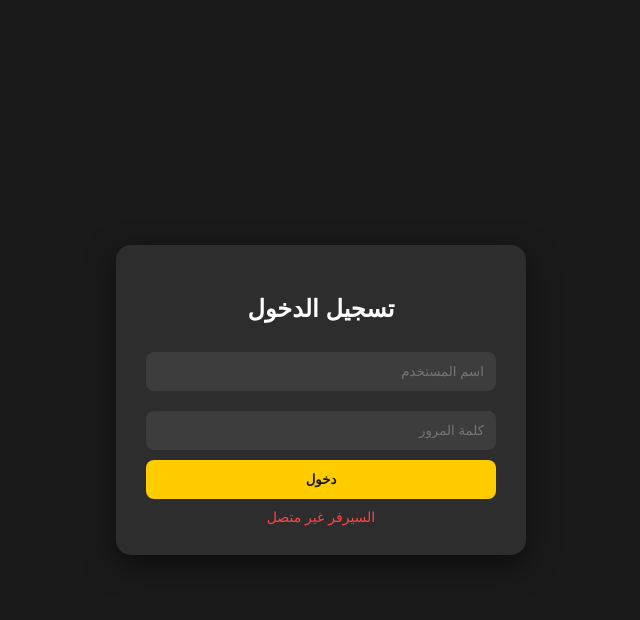
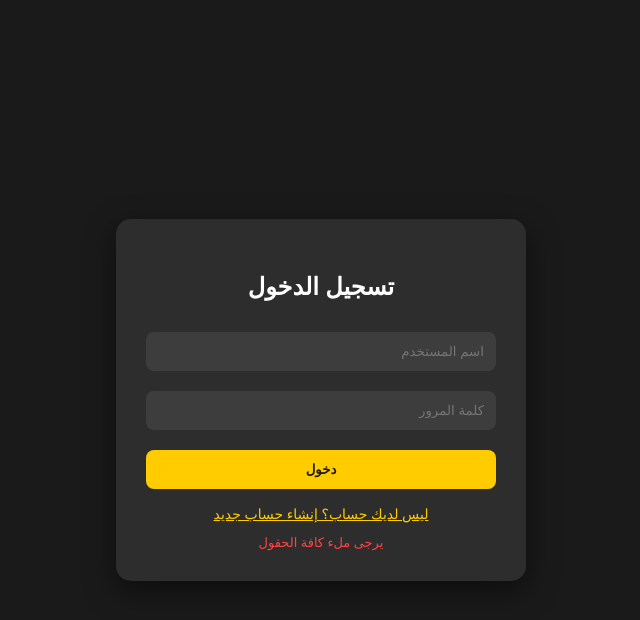
Before and after one commit to bravo36bs-bit/linkpad, a website: page public/login.html in a window 1280 px wide. Both pictures are taken after a click on the button "دخول". Shown: the whole page, without its empty margins (319-959 px from the left). Drawn offline with Linux system fonts and the light colour scheme; no server answers.

Commit message:
Fix dashboard errors and merge register section

```diff
--- a/public/login.html
+++ b/public/login.html
@@ -2,35 +2,66 @@
 <html lang="ar" dir="rtl">
 <head>
     <meta charset="UTF-8">
-    <title>Falcon Office - تسجيل الدخول</title>
+    <title>Falcon Office - الدخول والتسجيل</title>
     <style>
-        body { background: #1a1a1a; color: white; font-family: sans-serif; display: flex; justify-content: center; align-items: center; height: 100vh; margin: 0; }
-        .login-card { background: #2d2d2d; padding: 30px; border-radius: 15px; box-shadow: 0 10px 30px rgba(0,0,0,0.5); width: 350px; text-align: center; }
+        body { background: #1a1a1a; color: white; font-family: 'Segoe UI', sans-serif; display: flex; justify-content: center; align-items: center; height: 100vh; margin: 0; }
+        .card { background: #2d2d2d; padding: 30px; border-radius: 15px; box-shadow: 0 10px 30px rgba(0,0,0,0.5); width: 350px; text-align: center; }
         input { width: 100%; padding: 12px; margin: 10px 0; border-radius: 8px; border: none; background: #3d3d3d; color: white; box-sizing: border-box; }
-        button { width: 100%; padding: 12px; border-radius: 8px; border: none; background: #ffcc00; color: #1a1a1a; font-weight: bold; cursor: pointer; }
+        button { width: 100%; padding: 12px; border-radius: 8px; border: none; background: #ffcc00; color: #1a1a1a; font-weight: bold; cursor: pointer; margin-top: 10px; }
         button:hover { background: #e6b800; }
-        .error { color: #ff4444; font-size: 14px; margin-top: 10px; }
+        .toggle-link { color: #ffcc00; cursor: pointer; font-size: 14px; margin-top: 15px; display: block; text-decoration: underline; }
+        .error { color: #ff4444; font-size: 13px; margin-top: 10px; min-height: 18px; }
+        .success { color: #44ff44; font-size: 13px; margin-top: 10px; }
+        .hidden { display: none; }
     </style>
 </head>
 <body>
-    <div class="login-card">
-        <h2>تسجيل الدخول</h2>
-        <input type="text" id="username" placeholder="اسم المستخدم">
-        <input type="password" id="password" placeholder="كلمة المرور">
-        <button onclick="login()">دخول</button>
-        <div id="error-msg" class="error"></div>
+
+    <div class="card">
+        <!-- قسم تسجيل الدخول -->
+        <div id="login-section">
+            <h2>تسجيل الدخول</h2>
+            <input type="text" id="login-user" placeholder="اسم المستخدم">
+            <input type="password" id="login-pass" placeholder="كلمة المرور">
+            <button onclick="handleAuth('/login', 'login')">دخول</button>
+            <span class="toggle-link" onclick="toggleAuth()">ليس لديك حساب؟ إنشاء حساب جديد</span>
+        </div>
+
+        <!-- قسم إنشاء الحساب -->
+        <div id="register-section" class="hidden">
+            <h2>إنشاء حساب جديد</h2>
+            <input type="text" id="reg-user" placeholder="اختر اسم مستخدم">
+            <input type="password" id="reg-pass" placeholder="اختر كلمة مرور">
+            <button onclick="handleAuth('/register', 'reg')">تسجيل الحساب</button>
+            <span class="toggle-link" onclick="toggleAuth()">لديك حساب بالفعل؟ سجل دخولك</span>
+        </div>
+
+        <div id="msg" class="error"></div>
     </div>
 
     <script>
-        const API = 'http://localhost:3000';
+        // الرابط الخاص بك على Render (تأكد من أنه الرابط الصحيح)
+        const API = window.location.origin;
 
-        async function login() {
-            const user = document.getElementById('username').value;
-            const pass = document.getElementById('password').value;
-            const errorDiv = document.getElementById('error-msg');
+        function toggleAuth() {
+            document.getElementById('login-section').classList.toggle('hidden');
+            document.getElementById('register-section').classList.toggle('hidden');
+            document.getElementById('msg').innerText = '';
+        }
+
+        async function handleAuth(endpoint, prefix) {
+            const user = document.getElementById(`${prefix}-user`).value;
+            const pass = document.getElementById(`${prefix}-pass`).value;
+            const msgDiv = document.getElementById('msg');
+
+            if(!user || !pass) {
+                msgDiv.className = 'error';
+                msgDiv.innerText = 'يرجى ملء كافة الحقول';
+                return;
+            }
 
             try {
-                const response = await fetch(`${API}/login`, {
+                const response = await fetch(`${API}${endpoint}`, {
                     method: 'POST',
                     headers: { 'Content-Type': 'application/json' },
                     body: JSON.stringify({ username: user, password: pass })
@@ -39,15 +70,24 @@
                 const data = await response.json();
 
                 if (response.ok) {
-                    // تخزين البيانات للانتقال للداشبورد
-                    localStorage.setItem('fo_token', data.token);
-                    localStorage.setItem('fo_user', JSON.stringify(data.user));
-                    window.location.href = 'dashboard.html';
+                    if (endpoint === '/login') {
+                        // تخزين التوكن والبيانات عند تسجيل الدخول
+                        localStorage.setItem('fo_token', data.token);
+                        localStorage.setItem('fo_user', JSON.stringify(data.user));
+                        window.location.href = 'dashboard.html';
+                    } else {
+                        // عند نجاح التسجيل
+                        msgDiv.className = 'success';
+                        msgDiv.innerText = 'تم إنشاء الحساب بنجاح! يمكنك الدخول الآن.';
+                        setTimeout(toggleAuth, 2000);
+                    }
                 } else {
-                    errorDiv.innerText = data.error || 'خطأ في الدخول';
+                    msgDiv.className = 'error';
+                    msgDiv.innerText = data.error || 'حدث خطأ ما';
                 }
             } catch (err) {
-                errorDiv.innerText = 'السيرفر غير متصل';
+                msgDiv.className = 'error';
+                msgDiv.innerText = 'فشل الاتصال بالسيرفر';
             }
         }
     </script>
```
Also changed, not shown: public/dashboard.html (+8 -2 lines), server.js (+14 -1 lines).
